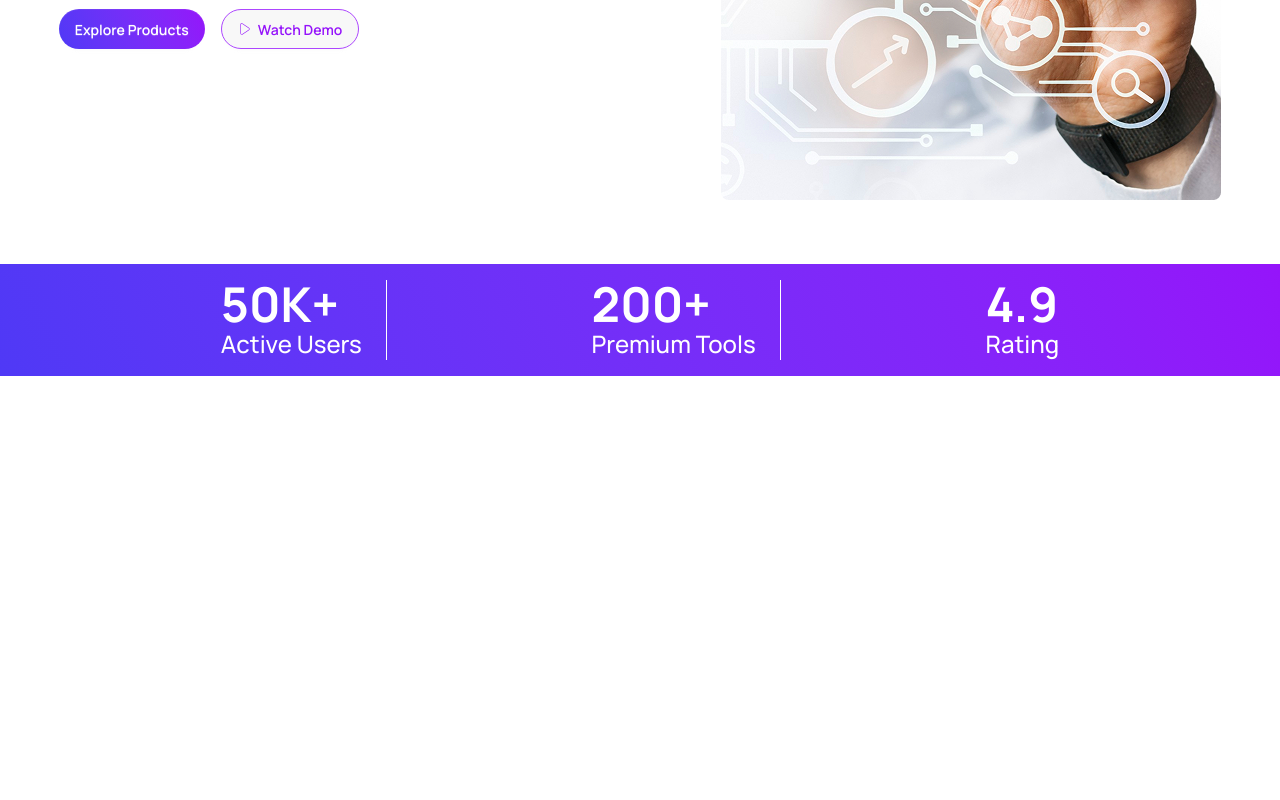
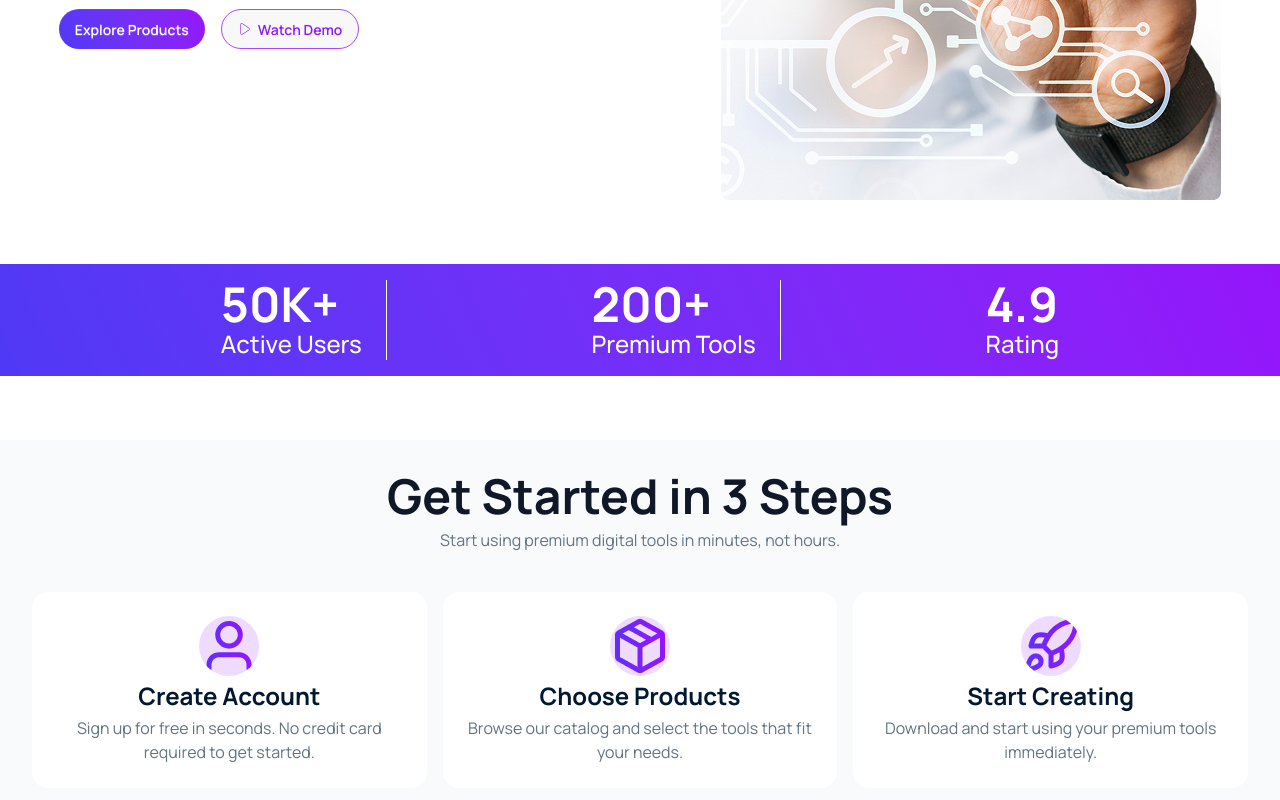
Before and after one commit to Alamin-Rintu/digitools-platform, a React (Vite) app: page / in a window 1280 px wide. Shown: the part 519-1319 px from the top of the page. Before the commit the page ends 895 px from the top, so only its background shows below. Built offline with nearby package versions, Linux system fonts and the light colour scheme.

Commit message:
added steps section

```diff
--- a/src/App.jsx
+++ b/src/App.jsx
@@ -2,6 +2,7 @@ import "./App.css";
 import Banner from "./components/Banner/Banner";
 import Navbar from "./components/Navbar/Navbar";
 import Stats from "./components/Stats/Stats";
+import StepSection from "./components/StepSection/StepSection";
 
 function App() {
   return (
@@ -9,6 +10,7 @@ function App() {
       <Navbar/>
       <Banner/>
       <Stats/>
+      <StepSection/>
     </>
   );
 }
--- /dev/null
+++ b/src/components/StepSection/StepSection.jsx
@@ -0,0 +1,73 @@
+import userImg from "../../assets/user.png";
+import packageImg from "../../assets/package.png";
+import rocketImg from "../../assets/rocket.png";
+
+const StepSection = () => {
+  return (
+    <div className="mt-16 bg-[#F9FAFC] p-8 mb-16">
+      <div className="text-center">
+        <h3 className="font-bold text-5xl text-[#101727] mb-2">
+          Get Started in 3 Steps
+        </h3>
+        <p className="text-[16px] text-[#627382]">
+          Start using premium digital tools in minutes, not hours.
+        </p>
+      </div>
+
+      <div className="grid md:grid-cols-2 lg:grid-cols-3 mt-10 gap-4">
+        {/* 1st */}
+        <div className="bg-white p-6 text-center rounded-2xl">
+          <div className="flex items-center justify-center ">
+            <img
+              className="w-15 h-full bg-[#9614fa27] rounded-full"
+              src={userImg}
+              alt=""
+            />
+          </div>
+          <h4 className="font-bold text-2xl text-[#001931] mt-1">
+            Create Account
+          </h4>
+          <p className="text-[#627382] text-[16px] mt-1">
+            Sign up for free in seconds. No credit card required to get started.
+          </p>
+        </div>
+
+        {/* 2nd */}
+        <div className="bg-white p-6 text-center rounded-2xl">
+          <div className="flex items-center justify-center ">
+            <img
+              className="w-15 h-full bg-[#9614fa27] rounded-full"
+              src={packageImg}
+              alt=""
+            />
+          </div>
+          <h4 className="font-bold text-2xl text-[#001931] mt-1">
+            Choose Products
+          </h4>
+          <p className="text-[#627382] text-[16px] mt-1">
+            Browse our catalog and select the tools that fit your needs.
+          </p>
+        </div>
+
+        {/* 3rd */}
+        <div className="bg-white p-6 text-center rounded-2xl">
+          <div className="flex items-center justify-center ">
+            <img
+              className="w-15 h-full bg-[#9614fa27] rounded-full object-contain"
+              src={rocketImg}
+              alt=""
+            />
+          </div>
+          <h4 className="font-bold text-2xl text-[#001931] mt-1">
+            Start Creating
+          </h4>
+          <p className="text-[#627382] text-[16px] mt-1">
+            Download and start using your premium tools immediately.
+          </p>
+        </div>
+      </div>
+    </div>
+  );
+};
+
+export default StepSection;
```
